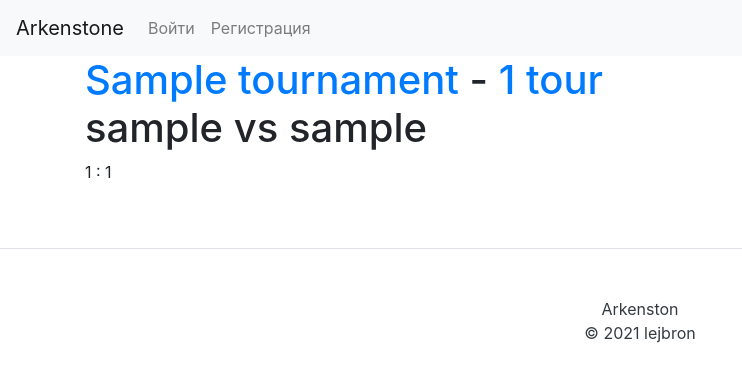
After one commit to lejbron/arkenstone, a Django app: page /tournaments/1/tour/1/match/1 in a window 1280 px wide. The commit adds this page. Shown: the top 382 px of the page, without its empty margins (0-742 px from the left). Run offline with Django 3.2, Linux system fonts and the light colour scheme; tables that the repository leaves empty hold one stand-in row (values such as "Sample post"); some libraries are stand-ins or nearby versions.

Commit message:
Match model added.

```diff
--- a/arkenstone/tournaments/models.py
+++ b/arkenstone/tournaments/models.py
@@ -124,3 +124,48 @@ class Tour(models.Model):
     def get_absolute_url(self):
         """Returns the url to access a particular tour instance."""
         return reverse('tour-detail', args=[str(self.tournament), str(self.id)])
+
+
+class Match(models.Model):
+    """Model representing a match between opponents unique for tour."""
+    MAX_GAME_POINTS = 12
+
+    tour = models.ForeignKey(
+        Tour,
+        on_delete=models.CASCADE,)
+
+    opp1 = models.OneToOneField(
+        User,
+        on_delete=models.SET_NULL,
+        null=True,
+        related_name='opp1',)
+    opp2 = models.OneToOneField(
+        User,
+        on_delete=models.SET_NULL,
+        null=True,
+        related_name='opp2',)
+
+    opp1_gp = models.PositiveIntegerField(
+        default=None,
+        blank=True,
+        null=True,
+        validators=[MaxValueValidator(MAX_GAME_POINTS)])
+
+    opp2_gp = models.PositiveIntegerField(
+        default=None,
+        blank=True,
+        null=True,
+        validators=[MaxValueValidator(MAX_GAME_POINTS)])
+
+    class Meta:
+        verbose_name_plural = 'matches'
+
+    def __str__(self):
+        """String for representing the Model object."""
+        return f'{self.opp1} vs {self.opp2}'
+
+    def get_absolute_url(self):
+        """Returns the url to access a particular match instance."""
+        return reverse(
+            'match-detail',
+            args=[str(self.tour.tournament), str(self.tour.order_num), str(self.id)])
--- /dev/null
+++ b/arkenstone/tournaments/templates/match_detail.html
@@ -0,0 +1,22 @@
+{% extends "base_generic.html" %}
+{% block title %}{{ tour }}{% endblock %}
+{% block header %}
+    <a href="{{ tournament.get_absolute_url }}">
+        {{ tournament }}
+    </a>
+     -
+    <a href="{{ tour.get_absolute_url }}">
+        {{ tour }}
+    </a><br>
+    {{ match }}
+{% endblock %}
+{% block content %}
+{% load user_filters %}
+
+<div class="row">
+    <div class="col-md-8">
+        <p>{{ match.opp1_gp }} : {{ match.opp2_gp }}</p>
+    </div>
+</div>
+
+{% endblock %}
--- a/arkenstone/tournaments/urls.py
+++ b/arkenstone/tournaments/urls.py
@@ -7,4 +7,6 @@ urlpatterns = [
     path('<str:tournament>/', views.tournament_detail_view, name='tournament-detail'),
     path('<str:tournament>/register/', views.register_on_tournament, name='tournament-reg'),
     path('<str:tournament>/tour/<int:tour_pk>/', views.tour_detail_view, name='tour-detail'),
+    path('<str:tournament>/tour/<int:tour_pk>/match/<int:match_pk>',
+         views.match_detail_view, name='match-detail'),
 ]
--- a/arkenstone/tournaments/views.py
+++ b/arkenstone/tournaments/views.py
@@ -3,7 +3,7 @@ from django.shortcuts import (get_list_or_404, get_object_or_404, redirect,
                               render)
 
 from .forms import TournamentRegisterForm
-from .models import PlayerStats, Tour, Tournament
+from .models import Match, PlayerStats, Tour, Tournament
 
 
 def tournament_detail_view(request, tournament):
@@ -91,19 +91,44 @@ def tour_detail_view(request, tournament, tour_pk):
 
     Attributes:
         tour: Выбранный тур.
-        player_stat: Текущие результаты тура. Статусы туринра: ['act', 'fin'].
+        player_stat: Текущие результаты тура(ВРЕМЕННО ТУРНИРА). Статусы туринра: ['act', 'fin'].
+        matches: Список матчей тура. Статусы тура: ['prd','act','fin']
     '''
     tour = get_object_or_404(Tour, id=tour_pk)
 
     try:
         players_stat = PlayerStats.objects.filter(tournament=tour.tournament).\
             order_by('-tournament_points', '-difference', '-game_points')
+        matches = Match.objects.filter(tour=tour)
     except PlayerStats.DoesNotExist:
+        pass
+    except Match.DoesNotExist:
         pass
 
     context = {
         'tour': tour,
         'players_stat': players_stat,
+        'matches': matches,
         }
 
     return render(request, 'tour_detail.html', context=context)
+
+
+def match_detail_view(request, tournament, tour_pk, match_pk):
+    '''
+    Отображение детальной информации о матче.
+
+    Attributes:
+        match: Выбранный матч.
+        tour: Используется для ссылки на тур.
+        tournament: Используется для ссылки на турнир.
+    '''
+    match = get_object_or_404(Match.objects.select_related('tour'), id=match_pk)
+
+    context = {
+        'match': match,
+        'tour': match.tour,
+        'tournament': match.tour.tournament,
+        }
+
+    return render(request, 'match_detail.html', context=context)
```
Also changed, not shown: arkenstone/tournaments/admin.py (+6 -1 lines), arkenstone/tournaments/templates/tour_detail.html (+13 -0 lines), arkenstone/tournaments/migrations/0003_auto_20210126_1741.py (added), arkenstone/tournaments/migrations/0004_auto_20210126_1843.py (added).
